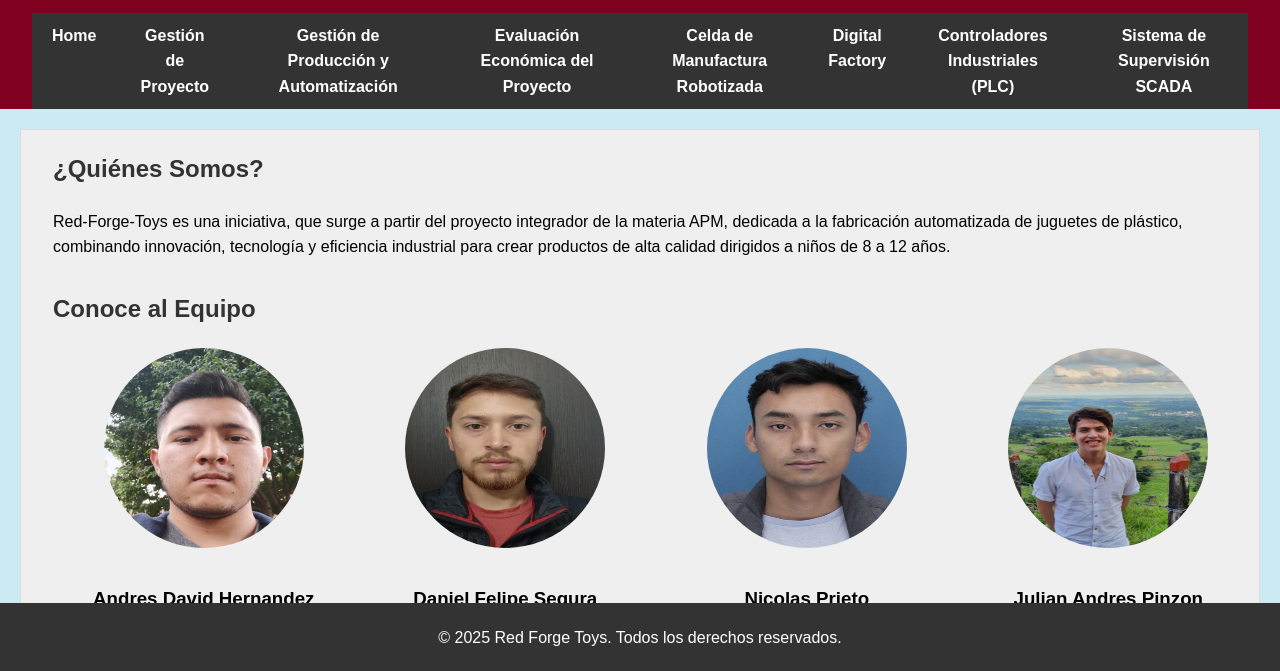
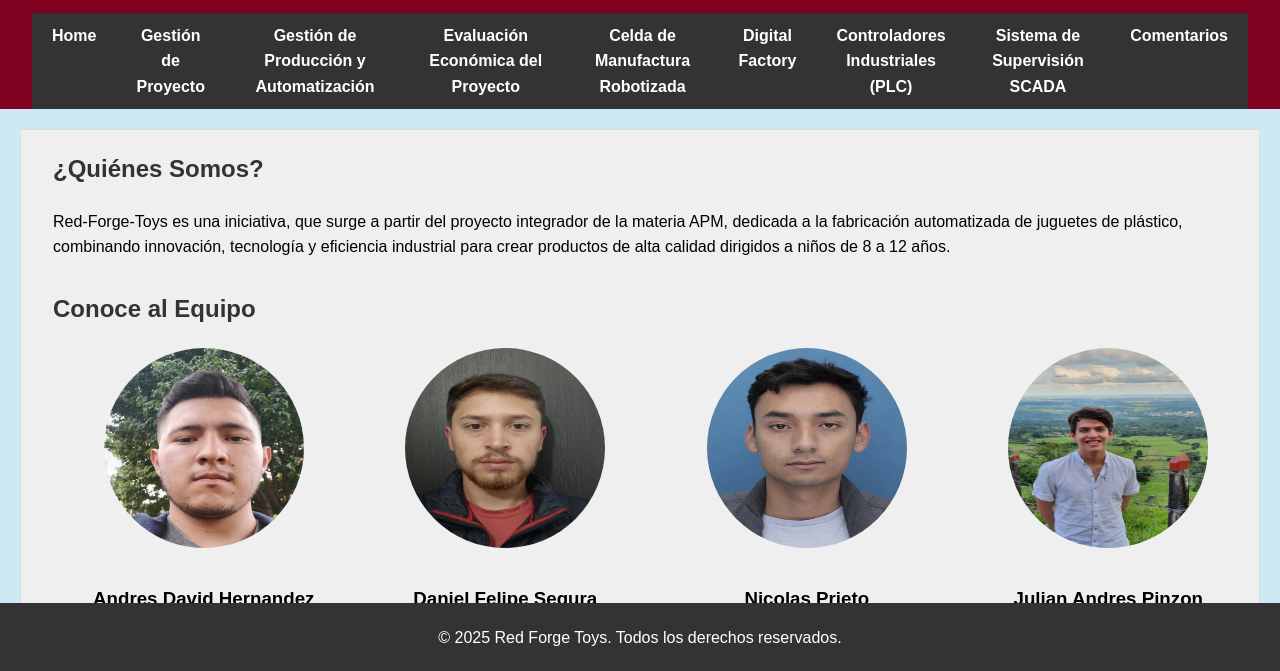
Before and after one commit to RedForgeToys/RedForgeToys.github.io, a plain HTML site: page index.html in a window 1280 px wide. Shown: the part 127-798 px from the top of the page. Drawn offline with Linux system fonts and the light colour scheme.

Commit message:
Added comments

```diff
--- a/index.html
+++ b/index.html
@@ -15,44 +15,15 @@
         <p>Innovación y Automatización para un Futuro Divertido</p>
         <nav>
             <ul class="menu">
-                <li><a class="menu home" href="index.html" data-title="Home"><span>
-                    <span>Home</span>
-                  </span></a></li>
-                <li><a class="menu gestion" href="https://github.com/anhernadezdu/Red-Forge-Toys-APM2024-2S" data-title="Gestión de Proyecto">
-                  <span>
-                    <span>Gestión de Proyecto</span>
-                  </span>
-                </a></li>
-                <li><a class="menu Produccion" href="#" data-title="Gestión de Producción y Automatización">
-                  <span>
-                    <span>Gestión de Producción y Automatización</span>
-                  </span>
-                </a></li>
-                    <li><a class="menu evaluacion" href="economica.html" data-title="Evaluación Económica del Proyecto">
-                  <span>
-                    <span>Evaluación Económica del Proyecto</span>
-                  </span>
-                </a></li>
-                <li><a class="menu celda" href="#" data-title="Celda de Manufactura Robotizada">
-                  <span>
-                      <span>Celda de Manufactura Robotizada</span>
-                    </span>
-                </a></li>
-                <li><a class="menu digital" href="#" data-title="Digital Factory">
-                    <span>
-                        <span>Digital Factory</span>
-                    </span>
-                </a></li>
-                <li><a class="menu plc" href="#" data-title="Controladores Industriales (PLC)">
-                    <span>
-                        <span>Controladores Industriales (PLC)</span>
-                    </span>
-                </a></li>
-                <li><a class="menu scada" href="#" data-title="Sistema de Supervisión SCADA">
-                    <span>
-                        <span>Sistema de Supervisión SCADA</span>
-                    </span>
-                </a></li>
+                <li><a class="menu home" href="index.html" data-title="Home"><span><span>Home</span></span></a></li>
+                <li><a class="menu gestion" href="https://github.com/anhernadezdu/Red-Forge-Toys-APM2024-2S" data-title="Gestión de Proyecto"><span><span>Gestión de Proyecto</span></span></a></li>
+                <li><a class="menu Produccion" href="#" data-title="Gestión de Producción y Automatización"><span><span>Gestión de Producción y Automatización</span></span></a></li>
+                <li><a class="menu evaluacion" href="#" data-title="Evaluación Económica del Proyecto"><span><span>Evaluación Económica del Proyecto</span></span></a></li>
+                <li><a class="menu celda" href="#" data-title="Celda de Manufactura Robotizada"><span><span>Celda de Manufactura Robotizada</span></span></a></li>
+                <li><a class="menu digital" href="#" data-title="Digital Factory"><span><span>Digital Factory</span></span></a></li>
+                <li><a class="menu plc" href="#" data-title="Controladores Industriales (PLC)"><span><span>Controladores Industriales (PLC)</span></span></a></li>
+                <li><a class="menu scada" href="#" data-title="Sistema de Supervisión SCADA"><span><span>Sistema de Supervisión SCADA</span></span></a></li>
+                <li><a class="menu comentarios" href="comments.html" data-title="Comentarios"><span><span>Comentarios</span></span></a></li>
             </ul>
         </nav>
     </header>
```
Also changed, not shown: comments.html (+1 -0 lines), economica.html (+1 -0 lines), shitposting.html (+9 -39 lines).
